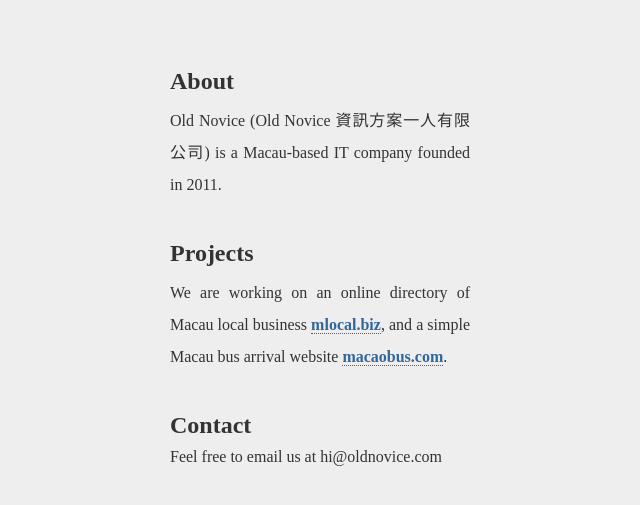
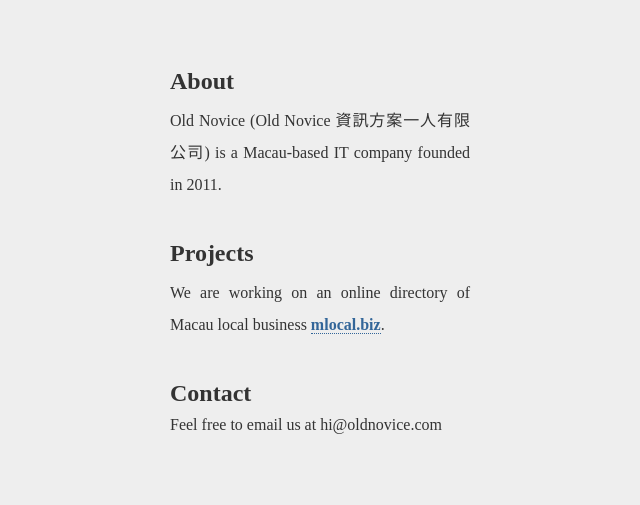
Before and after one commit to ngsiolei/oldnovice, a plain HTML site: page index.html in a window 1280 px wide. Shown: the part 115-620 px from the top of the page, without its empty margins (320-960 px from the left). Drawn offline with Linux system fonts and the light colour scheme.

Commit message:
remove macaobus.com project

```diff
--- a/index.html
+++ b/index.html
@@ -86,7 +86,7 @@ Old Novice (Old Novice 資訊方案一人有限公司) is a Macau-based IT compa
 </p>
 <h2>Projects</h2>
 <p>
-We are working on an online directory of Macau local business <a href="http://www.mlocal.biz">mlocal.biz</a>, and a simple Macau bus arrival website <a href="https://macaobus.com">macaobus.com</a>.
+We are working on an online directory of Macau local business <a href="http://www.mlocal.biz">mlocal.biz</a>.
 </p>
 <h2>Contact</h2>
 Feel free to email us at hi@oldnovice.com
```
